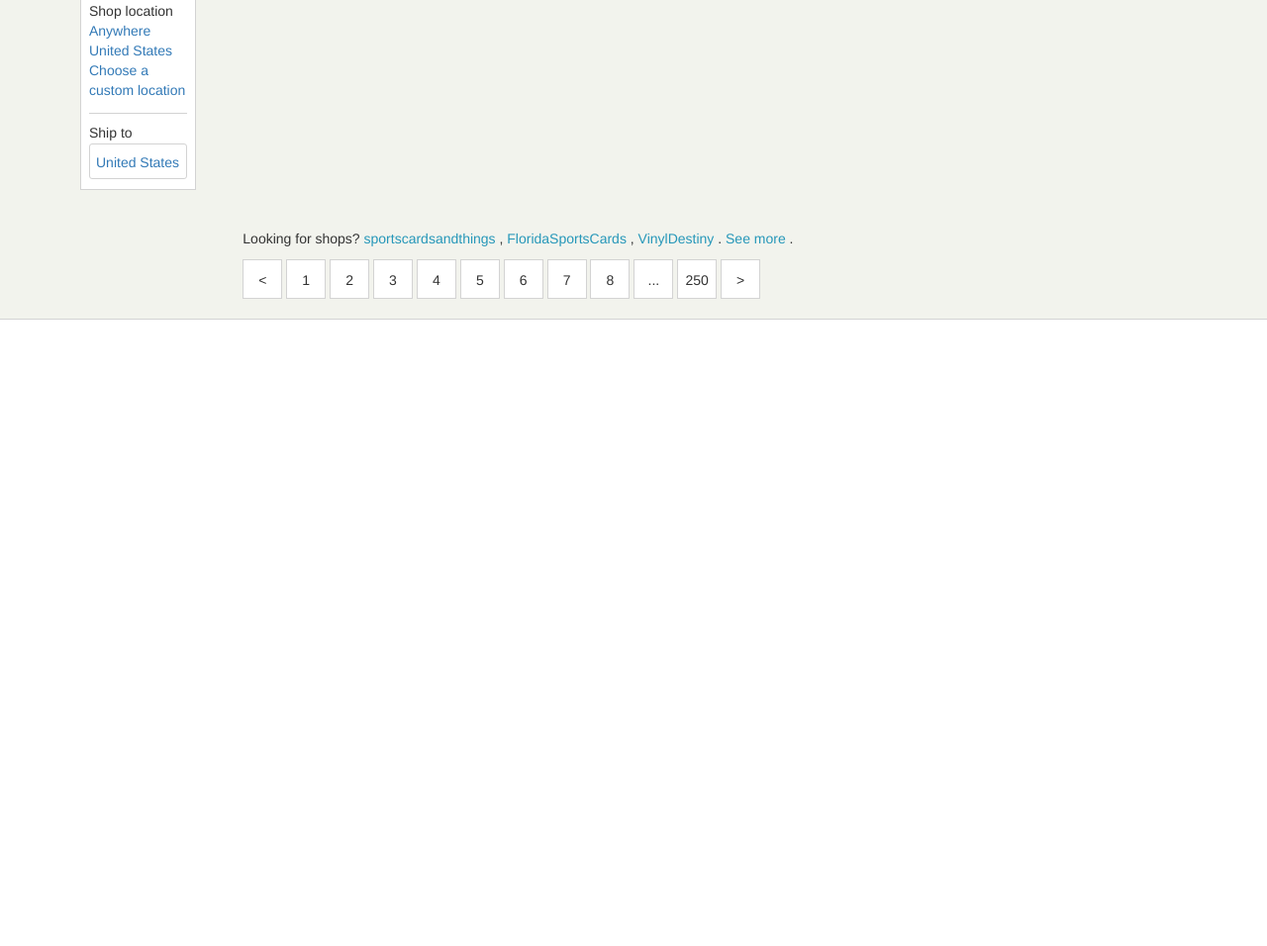
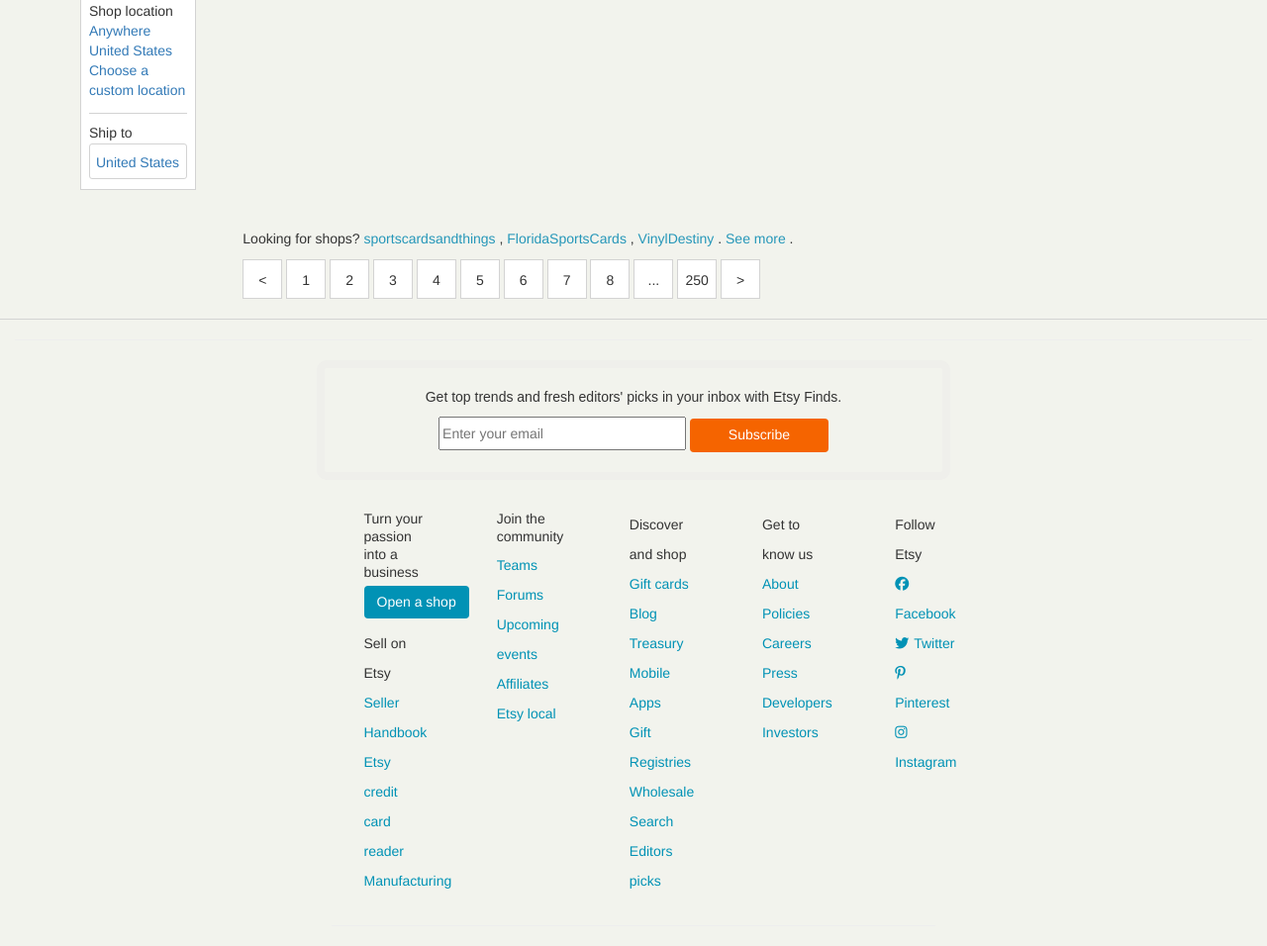
Before and after one commit to vierello/4.2-etsy-recreation, a plain HTML site: page index.html in a window 1280 px wide. Shown: the part 1272-2228 px from the top of the page at 99% size. Before the commit the page ends 1595 px from the top, so only its background shows below. Drawn offline with Linux system fonts and the light colour scheme.

Commit message:
publish: added Read me and some more to the footer
generated from commit 3f2fbf66c064d25d31b2bdf1f6cb48b4d5d32dfc

```diff
--- a/index.html
+++ b/index.html
@@ -173,7 +173,76 @@
               <div>></div>
             </div>
           </div>
-
+        </div>
+        <hr/>
+        <div class="row">
+          <div class="col-md-offset-3 col-md-6 e-mail-sign-up">
+            <div class="sign-up-line">
+              <p>Get top trends and fresh editors' picks in your inbox with Etsy Finds.</p>
+              <input placeholder="Enter your email"/>
+              <button class="btn btn-orange">Subscribe</button>
+            </div>
+          </div>
+        </div>
+        <div class="row">
+          <div class="footer-links col-md-12">
+            <div class="column-1 col-md-offset-3 col-md-1">
+              <ul>
+                <li class="heading-1">Turn your passion into a business</li>
+                <li><button class="btn">Open a shop</li>
+              </ul>
+              <ul>
+                <li>Sell on Etsy</li>
+                <li><a href="https://www.etsy.com/seller-handbook/?ref=ftr">Seller Handbook</a></li>
+                <li><a href="https://www.etsy.com/reader?ref=ftr">Etsy credit card reader</a></li>
+                <li><a href="https://www.etsy.com/manufacturing?ref=ftr">Manufacturing</a></li>
+              </ul>
+            </div>
+            <div class="column-2 col-md-1">
+              <ul>
+                <li class="heading-2">Join the community</li>
+                <li><a href="https://www.etsy.com/teams/?ref=ftr">Teams</a></li>
+                <li><a href="https://www.etsy.com/forums/?ref=ftr">Forums</a></li>
+                <li><a href="https://www.etsy.com/community/events/?ref=ftr">Upcoming events</a></li>
+                <li><a href="https://www.etsy.com/affiliates?ref=ftr">Affiliates</a></li>
+                <li><a href="https://www.etsy.com/local/?ref=ftr">Etsy local</a></li>
+              </ul>
+            </div>
+            <div class="column-3 col-md-1">
+              <ul>
+                <li>Discover and shop</li>
+                <li><a href="https://www.etsy.com/giftcards/?ref=ftr">Gift cards</a></li>
+                <li><a href="https://blog.etsy.com/en/?ref=ftr">Blog</a></li>
+                <li><a href="https://www.etsy.com/treasury/?ref=ftr">Treasury</a></li>
+                <li><a href="https://www.etsy.com/mobile/?ref=ftr">Mobile Apps</a></li>
+                <li><a href="https://www.etsy.com/registry/?ref=ftr">Gift Registries</a></li>
+                <li><a href="https://www.etsy.com/wholesale?ref=ftr">Wholesale</a></li>
+                <li><a href="https://www.etsy.com/c?ref=ftr">Search</a></li>
+                <li><a href="https://www.etsy.com/featured?ref=ftr">Editors picks</a></li>
+              </ul>
+            </div>
+            <div class="column-4 col-md-1">
+              <ul>
+                <li>Get to know us</li>
+                <li><a href="https://www.etsy.com/about/?ref=ftr">About</a></li>
+                <li><a href="https://www.etsy.com/legal/?ref=ftr">Policies</a></li>
+                <li><a href="https://www.etsy.com/careers/?ref=ftr">Careers</a></li>
+                <li><a href="https://www.etsy.com/press/?ref=ftr">Press</a></li>
+                <li><a href="https://www.etsy.com/developers/?ref=ftr">Developers</a></li>
+                <li><a href="http://investors.etsy.com/phoenix.zhtml?c=253952&p=irol-IRHome">Investors</a></li>
+              </ul>
+            </div>
+            <div class="column-5 col-md-1">
+              <ul>
+                <li>Follow Etsy</li>
+                <li><a href="https://www.facebook.com/Etsy"><i class="fa fa-facebook-official" aria-hidden="true"></i>Facebook</a></li>
+                <li><a href="https://twitter.com/etsy"><i class="fa fa-twitter" aria-hidden="true"></i>Twitter</a></li>
+                <li><a href="https://www.pinterest.com/etsy/"><i class="fa fa-pinterest-p" aria-hidden="true"></i>Pinterest</a></li>
+                <li><a href="https://www.instagram.com/etsy/"><i class="fa fa-instagram" aria-hidden="true"></i>Instagram</a></li>
+              </ul>
+            </div>
+          </div>
+          <div class="col-md-offset-3 col-md-6"><hr/></div>
         </div>
       </div>
     </div>
```
Also changed, not shown: css/app.css, 1 other file.
